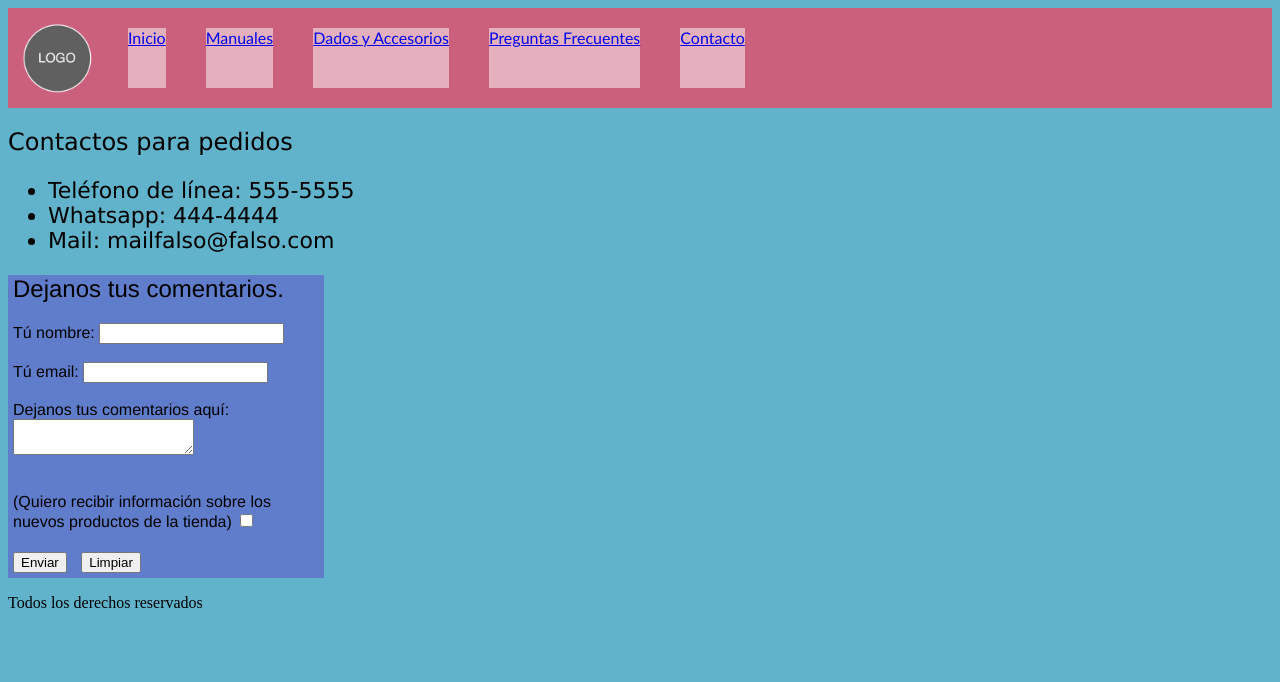
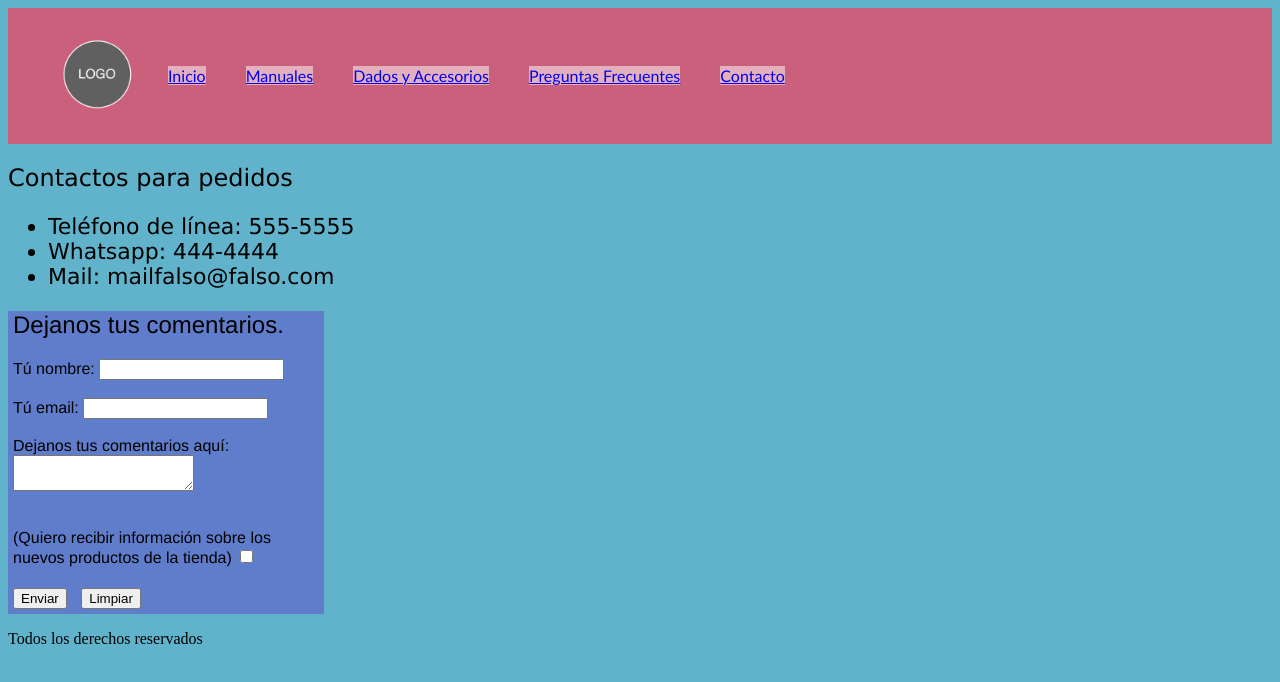
Before and after one commit to SauretL/PF-SAURET, a plain HTML site: page portales/contacto.html in a window 1280 px wide. Drawn offline with Linux system fonts and the light colour scheme.

Commit message:
barra flex

```diff
--- a/css/estilos.css
+++ b/css/estilos.css
@@ -100,3 +100,11 @@ h2 {
     color: aliceblue;
     margin: 20px;
 }
+
+.barraflex {
+    display:flex;
+    flex-direction: row;
+    list-style-type: none;
+    align-items: center;
+    justify-content: center;
+}
--- a/portales/contacto.html
+++ b/portales/contacto.html
@@ -8,14 +8,16 @@
     <link rel="stylesheet" href="../css/estilos.css">
 </head>
 <body>
-    <div class="barrac">
-        <img src="../imagenes/logo-placeholder-image.png" alt="logotienda" class="logo">
-        <a class="barra" href="../index.html">Inicio</a>
-        <a class="barra" href="manuales.html">Manuales</a>
-        <a class="barra" href="dados-y-accesorios.html">Dados y Accesorios</a>
-        <a class="barra" href="preguntas-frecuentes.html">Preguntas Frecuentes</a>
-        <a class="barra" href="contacto.html">Contacto</a>
-    </div>
+    <nav class="barrac">
+        <ul class="barraflex">
+        <li><img src="../imagenes/logo-placeholder-image.png" alt="logotienda" class="logo"></li>
+        <li><a class="barra" href="../index.html">Inicio</a></li>
+        <li><a class="barra" href="manuales.html">Manuales</a></li>
+        <li><a class="barra" href="dados-y-accesorios.html">Dados y Accesorios</a></li>
+        <li><a class="barra" href="preguntas-frecuentes.html">Preguntas Frecuentes</a></li>
+        <li><a class="barra" href="contacto.html">Contacto</a></li>
+    </ul>
+    </nav>
     <h2 class="fontgeneral">
         Contactos para pedidos
     </h2>
```
Also changed, not shown: index.html (+10 -8 lines), portales/dados-y-accesorios.html (+10 -8 lines), portales/manuales.html (+10 -8 lines), portales/preguntas-frecuentes.html (+10 -8 lines).
